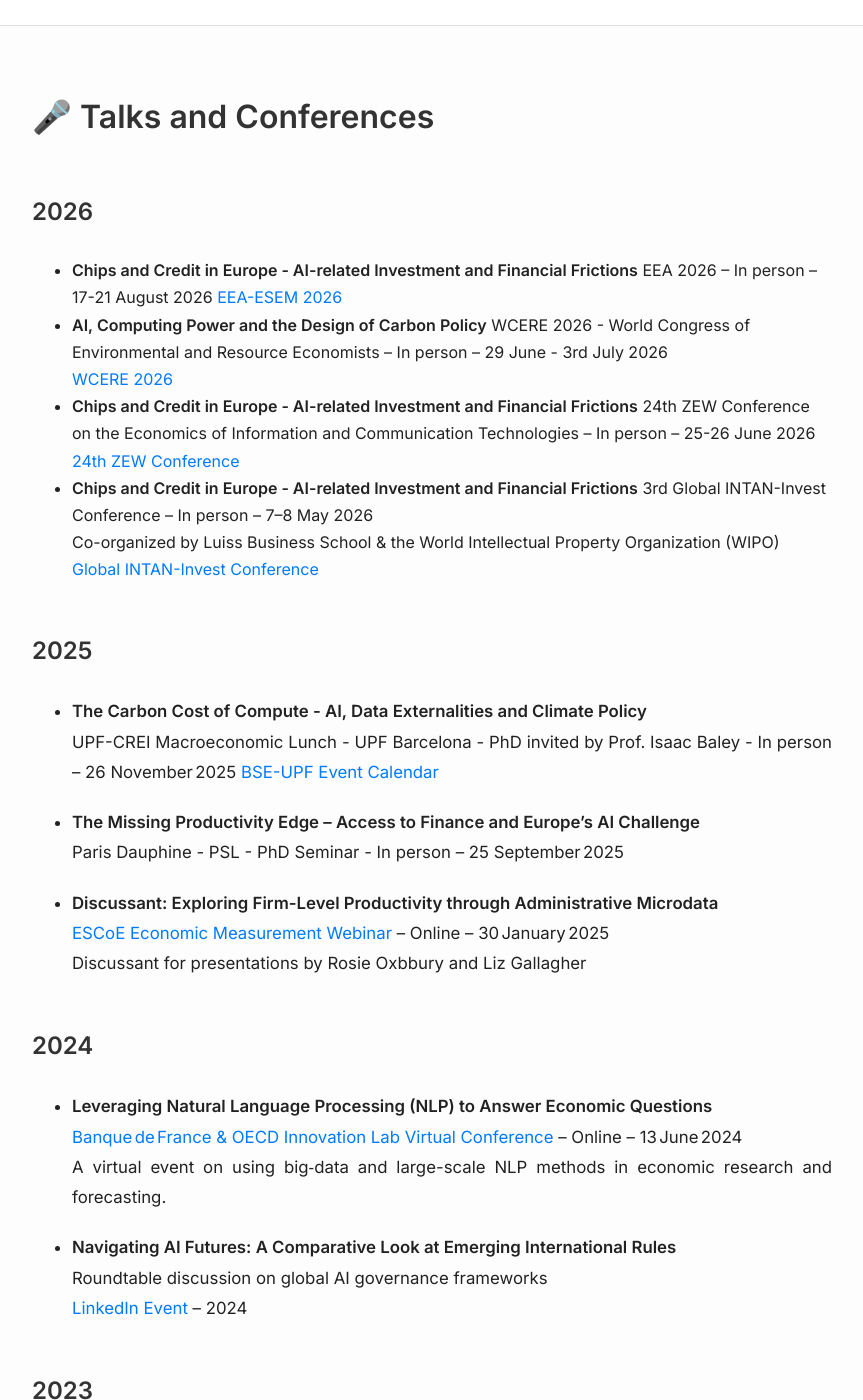
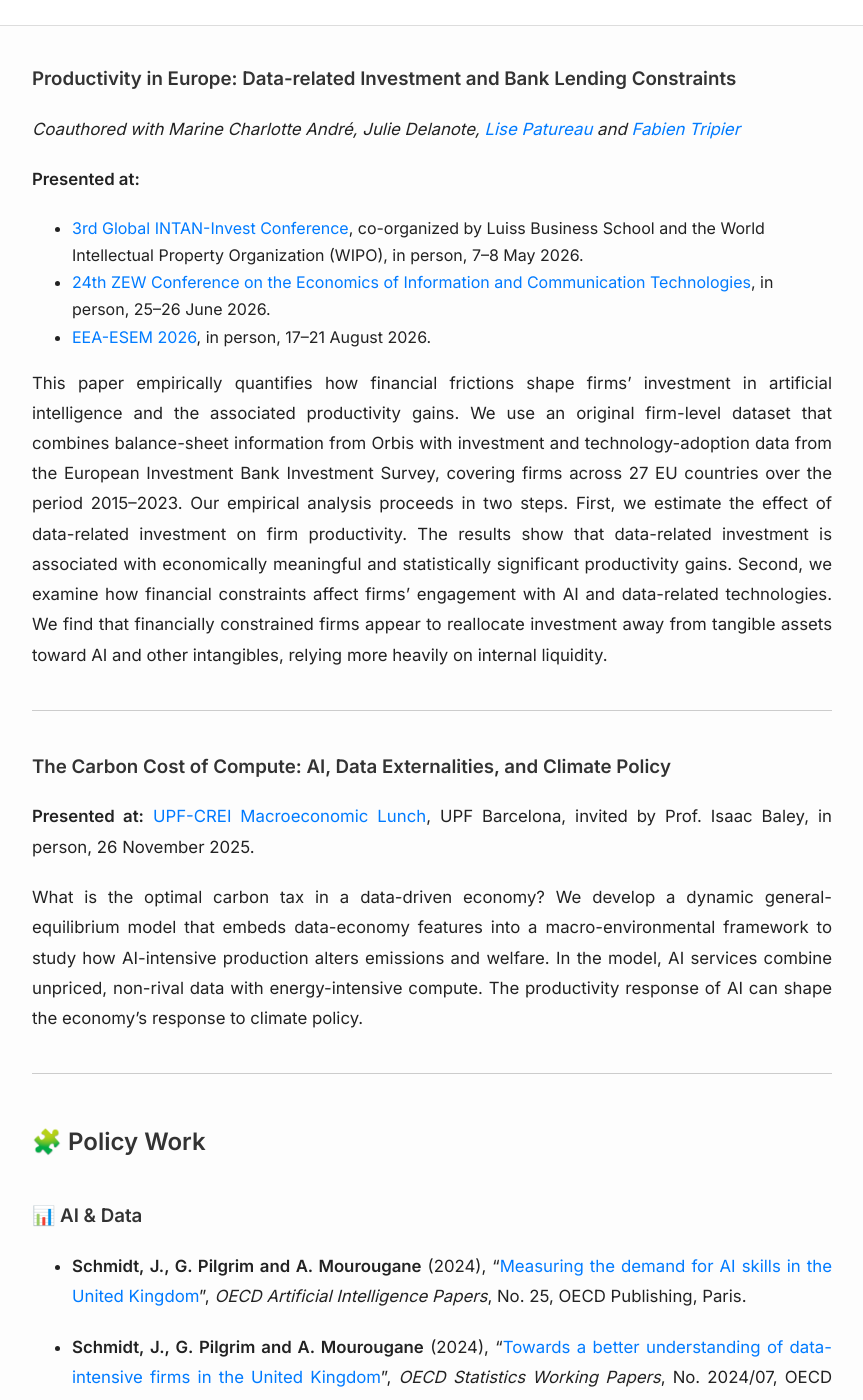
Before and after one commit to julia-m-schmidt/julia-m-schmidt.github.io, a Jekyll site: the page built from talks.md, in a window 1280 px wide and 1400 px high, scrolled down 455 px. Shown: the whole window, without its empty margins (208-1071 px from the left). Built offline with Jekyll 4.4.1, drawn with Linux system fonts in a browser that asks for light colours; our own code applies the rules of GitHub Pages for plain Markdown files; some of the changed text lies outside the part shown.

Commit message:
Update talks.md

```diff
--- a/talks.md
+++ b/talks.md
@@ -1,68 +1,72 @@
----
-layout: default
-title: Talks
-permalink: /talks/
 ---
 
-# 🎤 Talks and Conferences
+title: Research
+layout: default
+permalink: /research/
+---------------------
 
-## 2026
-- **Chips and Credit in Europe - AI-related Investment and Financial Frictions**
-  EEA 2026 – In person – 17-21 August 2026
-  [EEA-ESEM 2026](https://www.eea-esem-congresses.org/)
-- **AI, Computing Power and the Design of Carbon Policy**
-  WCERE 2026 - World Congress of Environmental and Resource Economists – In person – 29 June - 3rd July 2026
-  [WCERE 2026](https://wcere2026.org/index.php/programme/)
-- **Chips and Credit in Europe - AI-related Investment and Financial Frictions**
-  24th ZEW Conference on the Economics of Information and Communication Technologies – In person – 25-26 June 2026
-  [24th ZEW Conference](https://www.zew.de/en/events-and-professional-training/detail/24th-zew-conference-on-the-economics-of-information-and-communication-technologies/4711?cHash=b82b4c9c3e69b066efacf110b083e6a6)
-- **Chips and Credit in Europe - AI-related Investment and Financial Frictions**
-  3rd Global INTAN-Invest Conference – In person – 7–8 May 2026
-  Co-organized by Luiss Business School & the World Intellectual Property Organization (WIPO)
-  [Global INTAN-Invest Conference](https://www.wipo.int/meetings/en/2026/intangible-assets-global-economy.html)
+## 🧪 Work in Progress
 
-## 2025
+### **Two Faces of Data: Productivity and Markups in the Digital Economy**
 
-- **The Carbon Cost of Compute - AI, Data Externalities and Climate Policy**
-  UPF-CREI Macroeconomic Lunch - UPF Barcelona - PhD invited by Prof. Isaac Baley - In person – 26 November 2025
-  [BSE-UPF Event Calendar](https://crei.cat/seminars/macroeconomics-breakfast/)
+*Coauthored with [Isaac Baley](https://www.isaacbaley.com/) and [Alejandro Rábano](https://sites.google.com/view/alejandrorabano/)*
 
-- **The Missing Productivity Edge – Access to Finance and Europe’s AI Challenge**
-  Paris Dauphine - PSL - PhD Seminar - In person – 25 September 2025
+**Presented at:** PSL Paris Dauphine PhD Retreat, Cévennes, 2026.
 
-- **Discussant: Exploring Firm-Level Productivity through Administrative Microdata**
-  [ESCoE Economic Measurement Webinar](https://www.youtube.com/watch?v=rUXlA5NY5SQ) – Online – 30 January 2025
-  Discussant for presentations by Rosie Oxbbury and Liz Gallagher
+The rise of data-intensive production has coincided with growing dispersion in firm productivity and markups. Yet most frameworks model data and information as affecting either productivity or market power, not both simultaneously. We build a heterogeneous-firm general equilibrium model in which firms invest in two distinct information channels: innovation data, which improves physical productivity through better knowledge of production techniques, and consumer data, which reduces demand elasticity and raises markups through improved product differentiation. Firms differ in their ability to exploit each channel, generating joint heterogeneity in productivity and market power that is endogenously determined in equilibrium. Three types of workers, production, R&D, and marketing labour, are demanded by firms and supplied by a representative household, so that firm-level data investment decisions aggregate into labour market outcomes. We use this framework to ask: how does heterogeneity in data technologies shape the cross-sectional distribution of productivity and markups? And to what extent are observed differences in firm size driven by specialisation in data use rather than differences in underlying production technology?
 
-## 2024
+---
 
-- **Leveraging Natural Language Processing (NLP) to Answer Economic Questions**
-  [Banque de France & OECD Innovation Lab Virtual Conference](https://www.banque-france.fr/en/events/leveraging-natural-language-processing-nlp-answer-economic-questions) – Online – 13 June 2024
-  A virtual event on using big‑data and large-scale NLP methods in economic research and forecasting.
+### **Productivity in Europe: Data-related Investment and Bank Lending Constraints**
 
-- **Navigating AI Futures: A Comparative Look at Emerging International Rules**
-  Roundtable discussion on global AI governance frameworks
-  [LinkedIn Event](https://www.linkedin.com/events/7203735622493106176/comments/) – 2024
+*Coauthored with Marine Charlotte André, Julie Delanote, [Lise Patureau](https://sites.google.com/view/lisepatureau/) and [Fabien Tripier](https://sites.google.com/site/fabientripier/home)*
 
+**Presented at:**
 
-## 2023
+* [3rd Global INTAN-Invest Conference](https://www.wipo.int/meetings/en/2026/intangible-assets-global-economy.html), co-organized by Luiss Business School and the World Intellectual Property Organization (WIPO), in person, 7–8 May 2026.
+* [24th ZEW Conference on the Economics of Information and Communication Technologies](https://www.zew.de/en/events-and-professional-training/detail/24th-zew-conference-on-the-economics-of-information-and-communication-technologies/4711?cHash=b82b4c9c3e69b066efacf110b083e6a6), in person, 25–26 June 2026.
+* [EEA-ESEM 2026](https://www.eea-esem-congresses.org/), in person, 17–21 August 2026.
 
-- **2nd Workshop on Digital Economics**
-  [University of Cambridge]([https://www.jbs.cam.ac.uk/faculty-research/centres/digital-innovation/digital-economics-workshop/](https://www.bennettinstitute.cam.ac.uk/wp-content/uploads/2023/11/UK-DigEcon-2023-Agenda-Programme.pdf)) – Cambridge, UK – November 2023
+This paper empirically quantifies how financial frictions shape firms’ investment in artificial intelligence and the associated productivity gains. We use an original firm-level dataset that combines balance-sheet information from Orbis with investment and technology-adoption data from the European Investment Bank Investment Survey, covering firms across 27 EU countries over the period 2015–2023. Our empirical analysis proceeds in two steps. First, we estimate the effect of data-related investment on firm productivity. The results show that data-related investment is associated with economically meaningful and statistically significant productivity gains. Second, we examine how financial constraints affect firms’ engagement with AI and data-related technologies. We find that financially constrained firms appear to reallocate investment away from tangible assets toward AI and other intangibles, relying more heavily on internal liquidity.
 
-- **OECD-KOSTAT Conference on Novel Data for Economic Resilience**
-  [KOSTAT Conference Site in Seoul, South Korea]([https://www.oecd.org/wise/events/oecd-kostat-conference-on-novel-data.htm](https://kostat.go.kr/gallery.es?mid=a20403040000&bid=11790&tag=&act=view&list_no=424201&ref_bid=)) – September 2023
+---
 
-- **ESCOE Conference on Economic Measurement**
-  [ESCOE 2023 Conference](https://www.escoe.ac.uk/events/escoe-conference-on-economic-measurement-2023/) – May 2023
+### **The Carbon Cost of Compute: AI, Data Externalities, and Climate Policy**
 
-## 2021
+**Presented at:** [UPF-CREI Macroeconomic Lunch](https://crei.cat/seminars/macroeconomics-breakfast/), UPF Barcelona, invited by Prof. Isaac Baley, in person, 26 November 2025.
 
-- **Where to Start First? Identifying the Leverage Points of Effective Capacity Development**
-  [UN World Data Forum](https://unstats.un.org/unsd/undataforum/bern-2021/) – Bern, Switzerland – October 2021
+What is the optimal carbon tax in a data-driven economy? We develop a dynamic general-equilibrium model that embeds data-economy features into a macro-environmental framework to study how AI-intensive production alters emissions and welfare. In the model, AI services combine unpriced, non-rival data with energy-intensive compute. The productivity response of AI can shape the economy’s response to climate policy.
 
+---
 
-## 2018
+## 🧩 Policy Work
 
-- **European Commission JRC Week on Composite Indicators and Scoreboards**
-  [JRC Week 2018]([https://composite-indicators.jrc.ec.europa.eu/?q=2018](https://knowledge4policy.ec.europa.eu/composite-indicators/2018-jrc-week-composite-indicators-scoreboards_en)) – Ispra, Italy – November 2018
+### 📊 AI & Data
+
+* **Schmidt, J., G. Pilgrim and A. Mourougane** (2024), “[Measuring the demand for AI skills in the United Kingdom](https://doi.org/10.1787/1d6474ef-en)”, *OECD Artificial Intelligence Papers*, No. 25, OECD Publishing, Paris.
+
+* **Schmidt, J., G. Pilgrim and A. Mourougane** (2024), “[Towards a better understanding of data-intensive firms in the United Kingdom](https://doi.org/10.1787/f8d640cc-en)”, *OECD Statistics Working Papers*, No. 2024/07, OECD Publishing, Paris.
+
+* **Schmidt, J., G. Pilgrim and A. Mourougane** (2023), “[What is the role of data in jobs in the United Kingdom, Canada, and the United States?: A natural language processing approach](https://doi.org/10.1787/fa65d29e-en)”, *OECD Statistics Working Papers*, No. 2023/05, OECD Publishing, Paris.
+
+* **Schmidt, J. and G. Zappalà** (2021), [*Statistics about statistics: How do we measure statistical performance?*](https://blogs.worldbank.org/opendata/statistics-about-statistics-how-do-we-measure-statistical-performance). World Bank Data Blog.
+
+* **Misra, A. and J. Schmidt** (2020), [*Enhancing Trust in Data: Participatory Data Ecosystems for the Post-Covid Society*](https://www.oecd.org/coronavirus/policy-responses/enhancing-trust-in-data-participatory-data-ecosystems-for-the-post-covid-society-17b0ca04/). OECD Shaping the COVID-19 Recovery Working Paper.
+
+---
+
+### 📈 Nowcasting
+
+* **Dorville, Y. et al.** (2025), “[Towards more timely measures of labour productivity growth](https://doi.org/10.1787/436ecbb5-en)”, *OECD Statistics Working Papers*, No. 2025/01, OECD Publishing, Paris.
+
+* **Mourougane, A. et al.** (2023), “[Nowcasting trade in value added indicators](https://doi.org/10.1787/00f8aff7-en)”, *OECD Statistics Working Papers*, No. 2023/03, OECD Publishing, Paris.
+
+---
+
+### 🌍 Regional Development & Inequality
+
+* **Schmidt, J.** (2019), [*EU Cohesion Policy: A suitable tool to foster innovation?*](https://www.bertelsmann-stiftung.de/en/publications/publication/did/eu-cohesion-policy-a-suitable-tool-to-foster-innovation). Policy Brief, Bertelsmann Stiftung.
+
+* **Kastrop, C., D. Ponattu, J. Schmidt and S. Schmidt** (2019), [*The Urban-Rural Divide and Regionally Inclusive Growth in the Digital Age*](https://www.g20-insights.org/policy_briefs/the-urban-rural-divide-and-regionally-inclusive-growth-in-the-digital-age/). G20 Insights Policy Brief.
+
+* **Kastrop, C., D. Ponattu and J. Schmidt** (2019), *Inequality and the productivity slowdown: The growing gap between the most productive and the rest dampens social cohesion*. Global Solutions Journal, [Issue 4, pp. 30–33 (PDF)](https://www.global-solutions-initiative.org/wp-content/uploads/2019/03/Global-Solutions-Journal-Issue-4.pdf).
```
